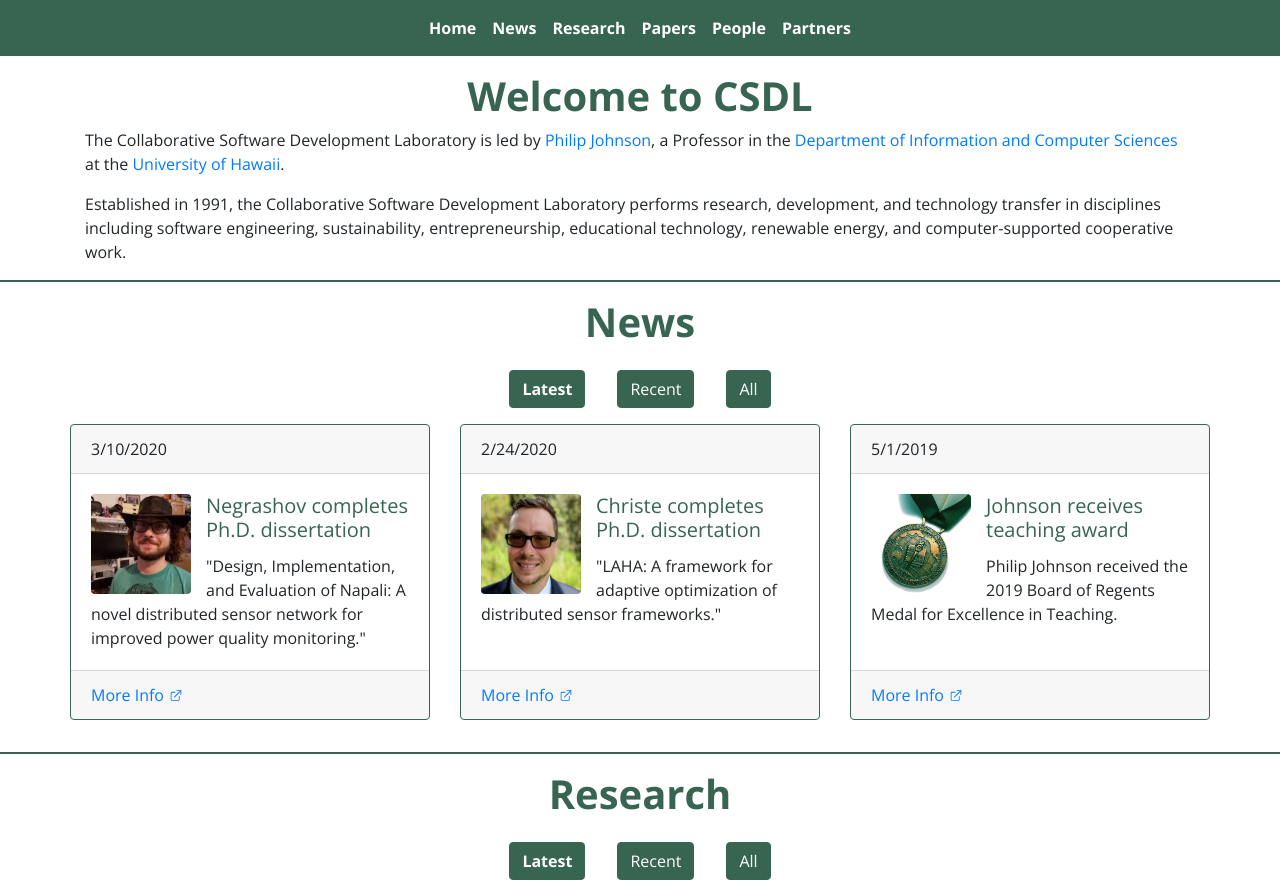
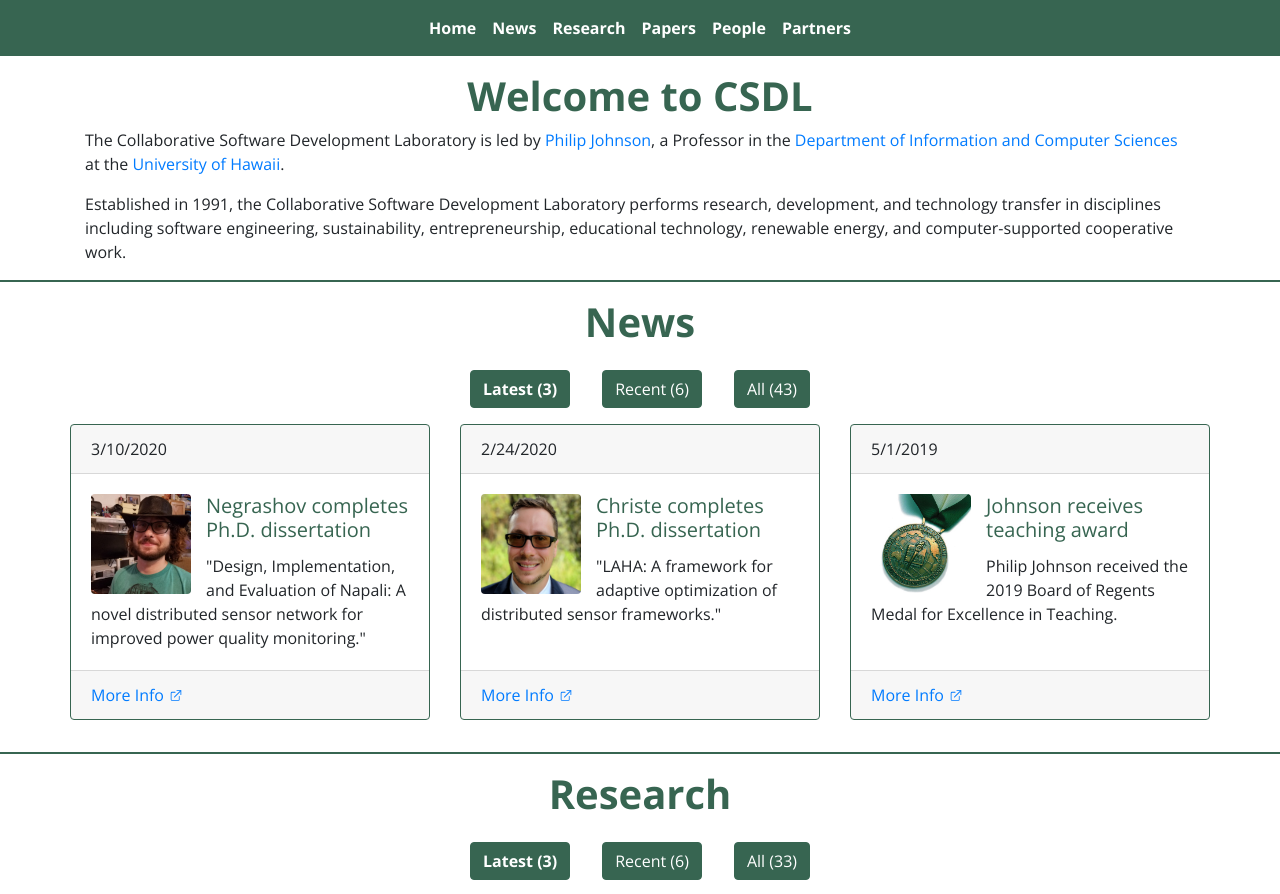
Before and after one commit to csdl/csdl.github.io, a React (Create React App) app in the folder src/: page / in a window 1280 px wide. Shown: the top 894 px of the page. Built offline with nearby package versions, Linux system fonts and the light colour scheme.

Commit message:
checkpoint

```diff
--- a/src/src/News.js
+++ b/src/src/News.js
@@ -68,9 +68,9 @@
         <Container>
           <Title title={'News'}/>
           <Row className="justify-content-center">
-            <Button onClick={() => this.onClick('latest')} style={this.state.latestStyle}>Latest</Button>
-            <Button onClick={() => this.onClick('recent')} style={this.state.recentStyle}>Recent</Button>
-            <Button onClick={() => this.onClick('all')} style={this.state.allStyle}>All</Button>
+            <Button onClick={() => this.onClick('latest')} style={this.state.latestStyle}>Latest (3)</Button>
+            <Button onClick={() => this.onClick('recent')} style={this.state.recentStyle}>Recent (6)</Button>
+            <Button onClick={() => this.onClick('all')} style={this.state.allStyle}>All ({this.state.newsData.length})</Button>
           </Row>
           <CardDeck>
             {this.renderDecks()}
--- a/src/src/Research.js
+++ b/src/src/Research.js
@@ -14,12 +14,12 @@
     const buttonStyle = { backgroundColor: greenColorCode, margin: '1em', borderColor: greenColorCode };
     const selectedStyle = { ...buttonStyle, fontWeight: 'bold' };
     const deselectedStyle = { ...buttonStyle, fontWeight: 'normal' };
-    const ResearchData = getResearchData();
+    const researchData = getResearchData();
     const latestStyle = selectedStyle;
     const recentStyle = deselectedStyle;
     const allStyle = deselectedStyle;
     const numDecks = 1;
-    this.state = { selectedStyle, deselectedStyle, ResearchData, numDecks, latestStyle, recentStyle, allStyle };
+    this.state = { selectedStyle, deselectedStyle, researchData, numDecks, latestStyle, recentStyle, allStyle };
   }
 
   renderResearchCard(data, idx) {
@@ -30,7 +30,7 @@
   onClick(buttonName) {
     const on = this.state.selectedStyle;
     const off = this.state.deselectedStyle;
-    const allData = this.state.ResearchData;
+    const allData = this.state.researchData;
     if (buttonName === 'latest') {
       this.setState({ numDecks: 1, latestStyle: on, recentStyle: off, allStyle: off });
     } else if (buttonName === 'recent') {
@@ -53,9 +53,9 @@
     return (
       <CardDeck key={deckNum} style={deckStyle}>
         {[
-          this.renderResearchCard(this.state.ResearchData[(deckNum * 3)], (deckNum * 3)),
-          this.renderResearchCard(this.state.ResearchData[(deckNum * 3) + 1], (deckNum * 3) + 1),
-          this.renderResearchCard(this.state.ResearchData[(deckNum * 3) + 2], (deckNum * 3) + 2),
+          this.renderResearchCard(this.state.researchData[(deckNum * 3)], (deckNum * 3)),
+          this.renderResearchCard(this.state.researchData[(deckNum * 3) + 1], (deckNum * 3) + 1),
+          this.renderResearchCard(this.state.researchData[(deckNum * 3) + 2], (deckNum * 3) + 2),
         ]}
       </CardDeck>
     );
@@ -68,9 +68,9 @@
         <Container>
           <Title title={'Research'}/>
           <Row className="justify-content-center">
-            <Button onClick={() => this.onClick('latest')} style={this.state.latestStyle}>Latest</Button>
-            <Button onClick={() => this.onClick('recent')} style={this.state.recentStyle}>Recent</Button>
-            <Button onClick={() => this.onClick('all')} style={this.state.allStyle}>All</Button>
+            <Button onClick={() => this.onClick('latest')} style={this.state.latestStyle}>Latest (3)</Button>
+            <Button onClick={() => this.onClick('recent')} style={this.state.recentStyle}>Recent (6)</Button>
+            <Button onClick={() => this.onClick('all')} style={this.state.allStyle}>All ({this.state.researchData.length})</Button>
           </Row>
           <CardDeck>
             {this.renderDecks()}
```
Also changed, not shown: 1 other file (tests, documents, lock files or other folders).
